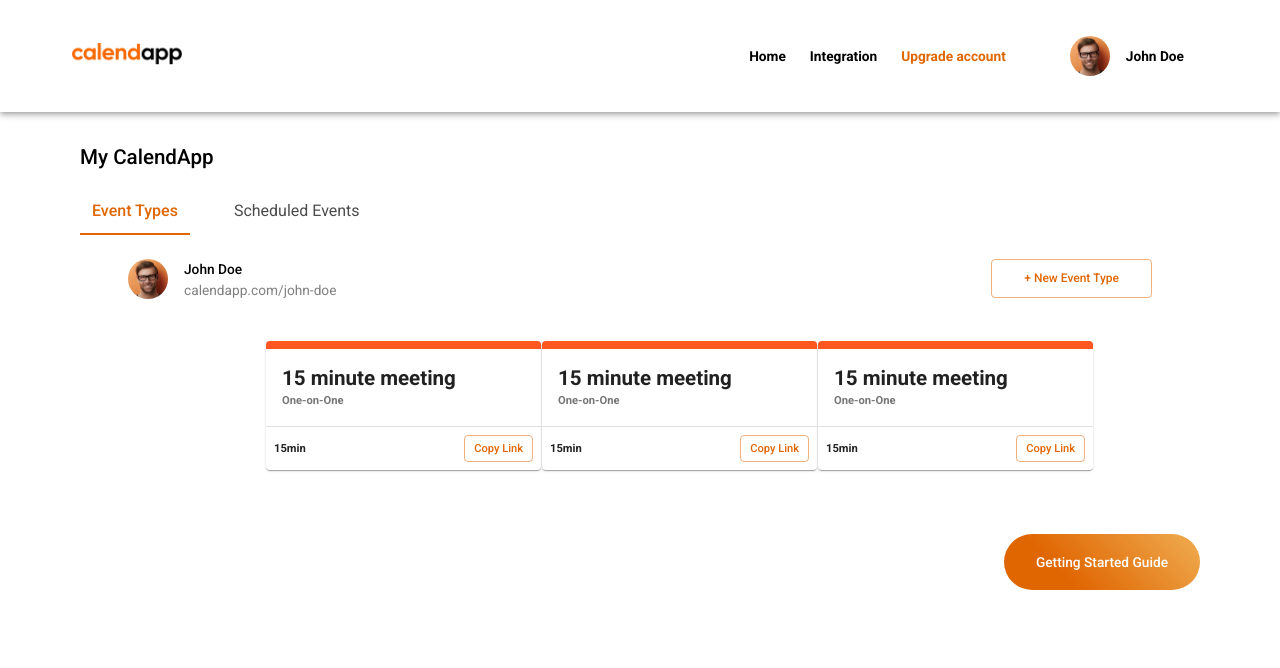
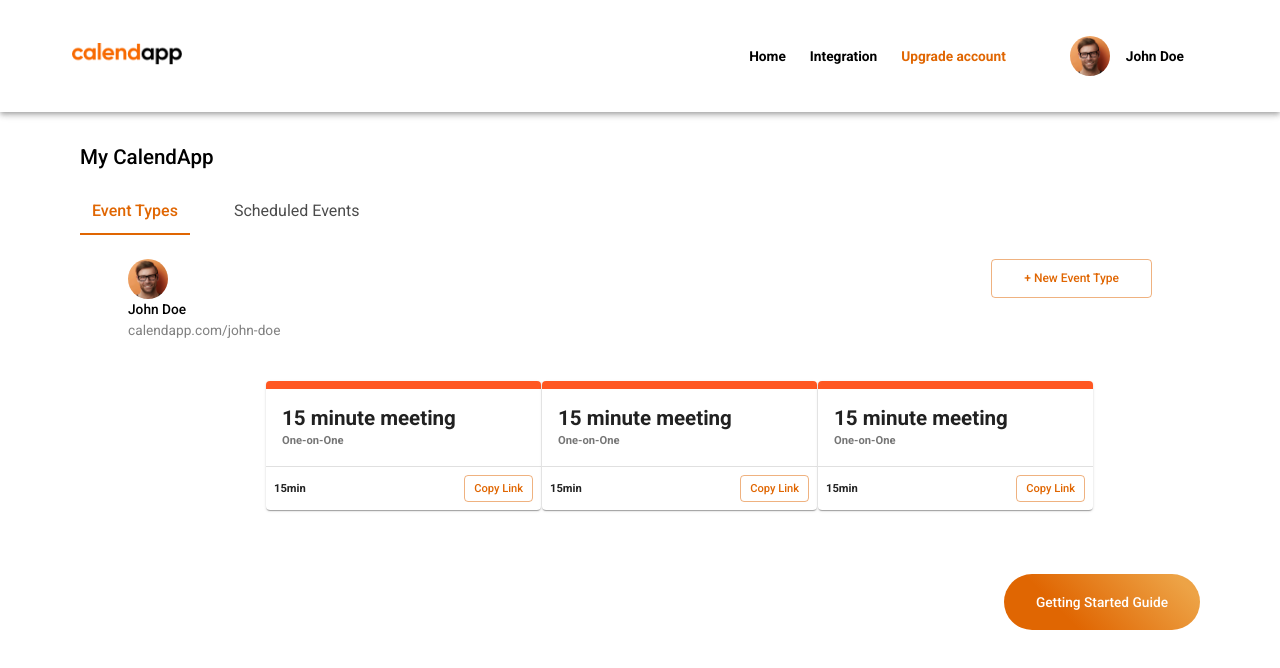
Before and after one commit to hatchways/team-yugioh, a React (Create React App) app in the folder client/: page /home in a window 1280 px wide. Shown: the top 668 px of the page. Built offline with nearby package versions, Linux system fonts and the light colour scheme.

Commit message:
Fixed material issues causing warnings

```diff
--- a/client/src/components/SelectTabs/EventTypesTab.js
+++ b/client/src/components/SelectTabs/EventTypesTab.js
@@ -45,7 +45,7 @@ export default function EventTypesTab() {
         direction='row'
         justify='space-between'
       >
-        <Box item display='flex'
+        <Grid item display='flex'
         className={classes.profileAndNewTypeBox}>
           <Avatar className={classes.avatar} src={ProfileImage} alt = "User image"/>
           <Box >
@@ -54,8 +54,8 @@ export default function EventTypesTab() {
               calendapp.com/john-doe
             </Typography>
           </Box>
-        </Box>
-        <Box item>
+        </Grid>
+        <Grid item>
           <Button
             className={classes.newEventTypeButton}
             color='secondary'
@@ -63,7 +63,7 @@ export default function EventTypesTab() {
           >
             + New Event Type
           </Button>
-          </Box>
+          </Grid>
       </Grid>
       {/* TYPE OF EVENT CARDS */}
       <EventGrid />
--- a/client/src/components/SelectTabs/SelectTabs.js
+++ b/client/src/components/SelectTabs/SelectTabs.js
@@ -3,7 +3,6 @@ import PropTypes from 'prop-types';
 import { makeStyles, withStyles } from '@material-ui/core/styles';
 import Tabs from '@material-ui/core/Tabs';
 import Tab from '@material-ui/core/Tab';
-import Typography from '@material-ui/core/Typography';
 import Box from '@material-ui/core/Box';
 import Container from '@material-ui/core/Container';
 
@@ -23,7 +22,7 @@ function TabPanel(props) {
     >
       {value === index && (
         <Box p={3}>
-          <Typography>{children}</Typography>
+          <div>{children}</div>
         </Box>
       )}
     </div>
--- a/client/src/components/UserEvents/EventCard.js
+++ b/client/src/components/UserEvents/EventCard.js
@@ -48,13 +48,19 @@ export default function EventCard() {
           justify='space-between'
           alignItems='center'
         >
-          <Typography item variant='subtitle2'>
-            15min
-          </Typography>
-          <Button item variant='outlined' color='secondary' size='small'
-          style={{textTransform: 'none'}}>
-            Copy Link
-          </Button>
+          <Grid item>
+            <Typography variant='subtitle2'>15min</Typography>
+          </Grid>
+          <Grid item>
+            <Button
+              variant='outlined'
+              color='secondary'
+              size='small'
+              style={{ textTransform: 'none' }}
+            >
+              Copy Link
+            </Button>
+          </Grid>
         </Grid>
       </CardActions>
     </Card>
```
